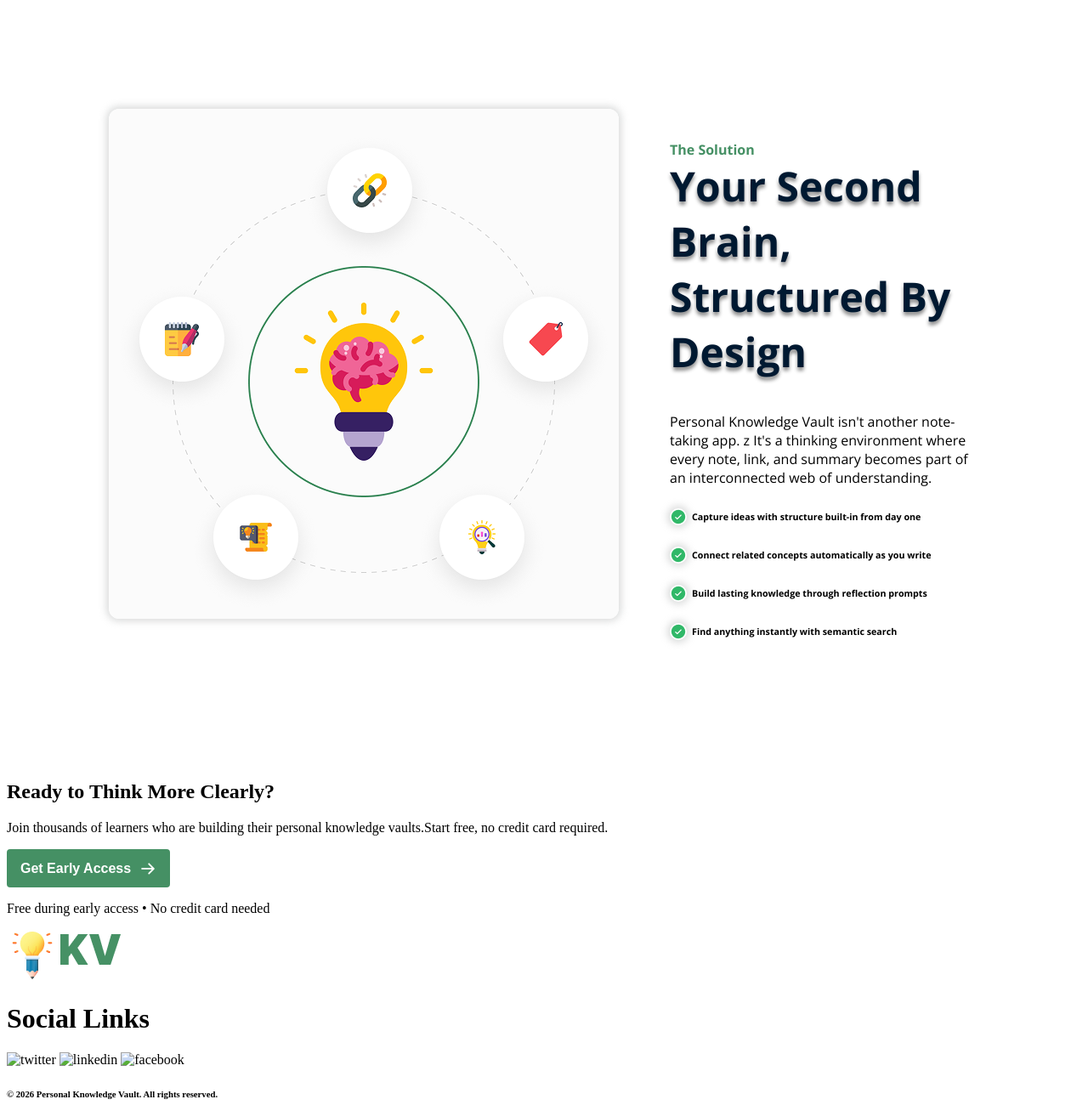
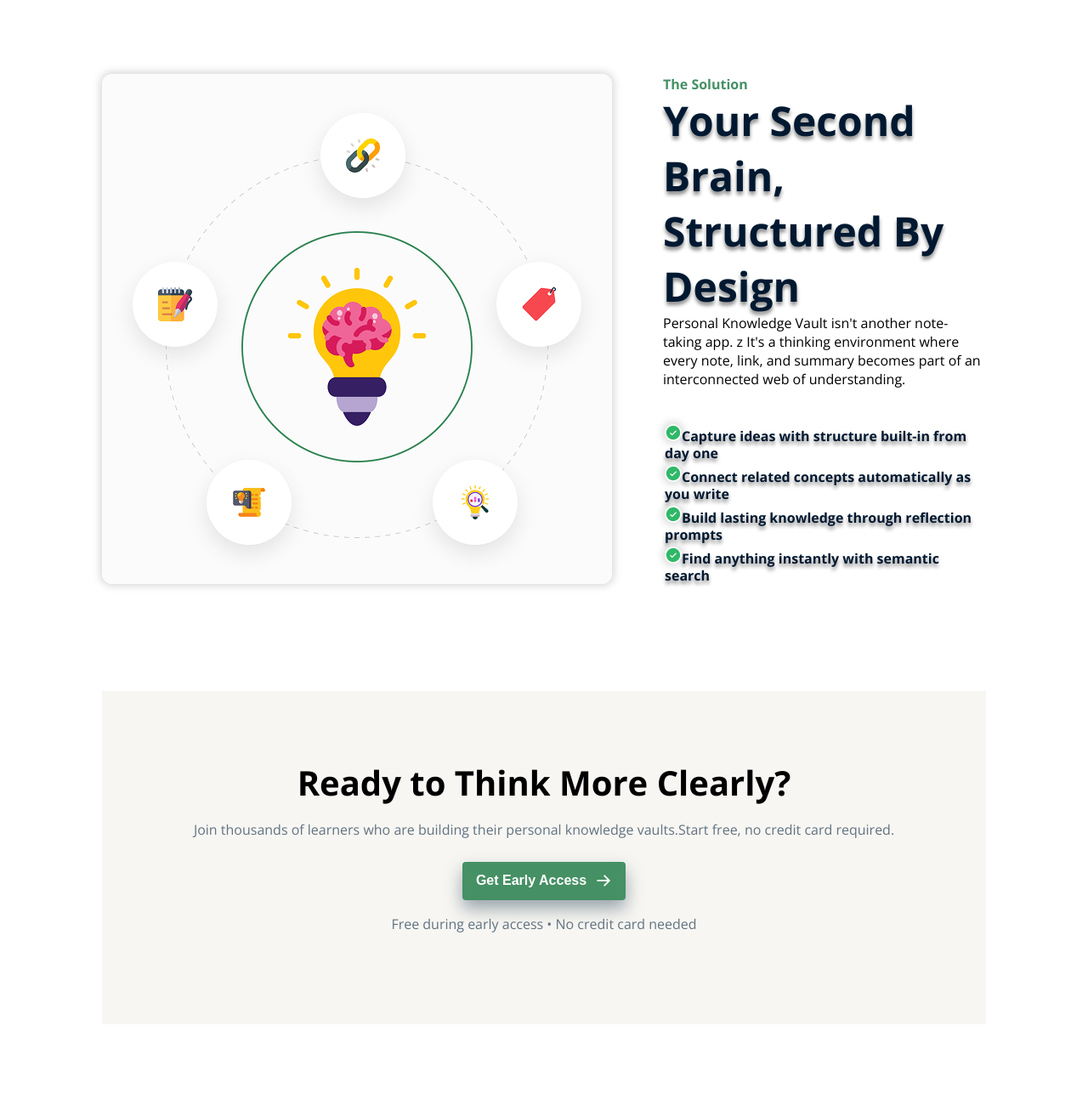
Before and after one commit to muhammadyasinhossenbd/Knowledge-Vault, a plain HTML site: page index.html in a window 1280 px wide. Shown: the part 1360-2660 px from the top of the page at 85% size. Drawn offline with nearby package versions, Linux system fonts and the light colour scheme.

Commit message:
Full Flesh Upload

```diff
--- a/index.html
+++ b/index.html
@@ -88,45 +88,54 @@
                          note, link, and
                          summary becomes part of an interconnected web of understanding.</p>
 
-                    <h6><img src="./assets/CheckCircle.png" alt="">Capture ideas with structure built-in from day one
-                    </h6>
-                    <h6><img src="./assets/CheckCircle.png" alt="">Connect related concepts automatically as you write
-                    </h6>
-                    <h6><img src="./assets/CheckCircle.png" alt="">Build lasting knowledge through reflection prompts
-                    </h6>
-                    <h6><img src="./assets/CheckCircle.png" alt="">Find anything instantly with semantic search</h6>
+                    <div class="hudai4">
+
+                         <h6><img src="./assets/CheckCircle.png" alt="">Capture ideas with structure built-in from
+                              day
+                              one
+                         </h6>
+                         <h6><img src="./assets/CheckCircle.png" alt="">Connect related concepts automatically as
+                              you
+                              write
+                         </h6>
+                         <h6><img src="./assets/CheckCircle.png" alt="">Build lasting knowledge through reflection
+                              prompts
+                         </h6>
+                         <h6><img src="./assets/CheckCircle.png" alt="">Find anything instantly with semantic
+                              search
+                         </h6>
+
+                    </div>
                </div>
-          </div>
      </section>
-     <section id="early">
+     <section id="early" class="open-sans">
           <div class="acc">
-               <div>
+               <div class="title">
                     <h1>Ready to Think More Clearly?</h1>
-               </div>
-               <div>
                     <p>Join thousands of learners who are building their personal knowledge vaults.Start free, no credit
                          card required.</p>
                </div>
-               <button class="green">Get Early Access <img src="./assets/ArrowRight.png" alt=""></button>
-               <div>
+
+               <div class="title2">
+                    <button class="green blue">Get Early Access <img src="./assets/ArrowRight.png" alt=""></button>
                     <p>Free during early access • No credit card needed</p>
                </div>
           </div>
      </section>
      <footer>
-          <div>
+          <div class="logo open-sans">
                <div><img src="./assets/logo-footer.png" alt=""></div>
-               <div>
-                    <h1>Social Links</h1>
-                    <img src="" alt="twitter">
-                    <img src="" alt="linkedin">
-                    <img src="" alt="facebook">
+               <div class="foot-box">
+                    <p>Social Links</p>
+                    <i class="fa-brands fa-square-x-twitter"></i>
+                    <i class="fa-brands fa-square-linkedin"></i>
+                    <i class="fa-brands fa-facebook"></i>
                </div>
           </div>
-          <h6>© 2026 Personal Knowledge Vault. All rights reserved.</h6>
 
-
-
+          <div class="footnote">
+               <p class="foot open-sans"> © 2026 Personal Knowledge Vault. All rights reserved.</p>
+          </div>
 
      </footer>
 
--- a/style.css
+++ b/style.css
@@ -1,5 +1,7 @@
 * {
      max-width: 1600px;
+     justify-content: center;
+     margin: 0 Auto;
 }
 
 .open-sans {
@@ -56,11 +58,14 @@
      justify-content: center;
 }
 
+
+
 .msg .he {
      background-color: #FFFFFF;
      border-radius: 8px;
      color: #459064;
      font-size: 16px;
+     font-weight: 600;
      padding: 8px 34px;
      max-width: 229px;
      margin-bottom: 0;
@@ -84,6 +89,7 @@
      justify-content: center;
      align-items: center;
      gap: 16px;
+     margin-top: 32px;
 }
 
 .hudai2 {
@@ -114,6 +120,7 @@
      font-size: 48px;
      font-weight: bold;
      color: #001931;
+     padding-top: 50px;
 }
 
 .note-container .msg3 p {
@@ -138,6 +145,7 @@
      border-radius: 8px;
      padding: 69.5px 24px;
      box-shadow: 0px 0px 8px 3px #aaacac6b;
+     gap: 16px;
 }
 
 
@@ -200,11 +208,92 @@
      margin-top: 0;
 }
 
-.sec-msg2 h6 {
-     display: flex;
+.hudai4 {
+     padding-top: 40px;
      align-items: center;
-     justify-items: center;
-     gap: 6px;
+     justify-content: center;
+
+}
+
+
+
+.hudai4 h6 {
+     font-size: 16px;
+     line-height: 20px;
+     color: #001931;
+     text-shadow: 0px 4px 4px #00000073;
+     padding: 2px;
+     gap: 2px;
 
 
 }
+
+
+/* Early Access Section */
+
+#early {
+     padding: 2px 120px 120px;
+
+}
+
+
+#early .acc {
+     margin-top: 0;
+     display: flex;
+     flex-direction: column;
+     background-color: #F7F6F2;
+     padding: 80px 40px;
+     text-align: center;
+}
+
+.title h1 {
+     font-size: 40px;
+     font-weight: bold;
+     color: 001931;
+}
+
+.title p,
+.title2 p {
+     margin-top: 16px;
+     margin-bottom: 26px;
+     font-size: 16px;
+     line-height: 24px;
+     color: #627382
+}
+
+.title2 .blue {
+     box-shadow: 0 10px 20px #627382a2;
+}
+
+
+/* Footer Section */
+
+footer {
+     background-color: #001931;
+     color: #FFFFFF;
+     margin: 0;
+     padding: 120px 120px 30px 120px;
+
+}
+
+
+.logo {
+     display: flex;
+     align-items: center;
+     justify-content: space-between;
+     margin-bottom: 80px;
+     gap: 790px
+}
+
+.foot-box {
+     display: block;
+}
+
+.footnote {
+     border: 1px solid black;
+     max-width: 1360px;
+     text-align: center;
+     padding-top: 30px;
+     box-shadow: 0px -3px 2px rgba(94, 94, 94, 0.402);
+
+}
```
Also changed, not shown: assets/facebook.png (added), assets/linkedin.png (added), assets/twitter.png (added).
